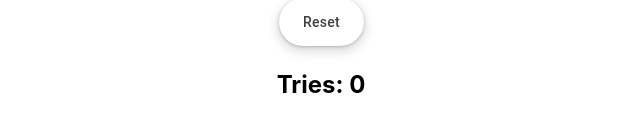
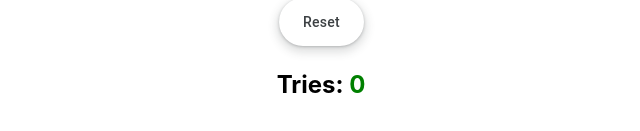
Before and after one commit to Chyngyz-Isakov/homework-54-minesweeper, a React (Create React App) app: page / in a window 1280 px wide. Shown: the part 533-664 px from the top of the page, without its empty margins (319-959 px from the left). Built offline with nearby package versions, Linux system fonts and the light colour scheme.

Commit message:
Add component triesCounts

```diff
--- a/src/App.css
+++ b/src/App.css
@@ -113,7 +113,11 @@
     box-shadow: rgba(60, 64, 67, .3) 0 1px 3px 0, rgba(60, 64, 67, .15) 0 4px 8px 3px;
 }
 
-.tries-counts{
+.tries{
     font-size: 24px;
     font-weight: bold;
 }
+
+.tries-counts {
+    color: green;
+}
--- a/src/App.tsx
+++ b/src/App.tsx
@@ -1,8 +1,9 @@
 import React, {useState} from 'react';
-import './App.css';
 import GameBox from "./components/GameBox/GameBox";
 import {Sell} from "./components/types";
 import ResetButton from "./components/ResetButton/ResetButton";
+import './App.css';
+import TriesCounts from "./components/TriesCounts/TriesCounts";
 
 
 const App = () => {
@@ -61,7 +62,8 @@ const App = () => {
                 ))}
             </div>
             <ResetButton reset={reset}/>
-            <p className='tries-counts'>Tries: {tries}</p>
+            <TriesCounts tries={tries}/>
+            {/*<p className='tries'>Tries: <span className='tries-counts'>{tries}</span></p>*/}
         </div>
     );
 }
--- /dev/null
+++ b/src/components/TriesCounts/TriesCounts.tsx
@@ -0,0 +1,11 @@
+import React from 'react';
+
+interface IProps {
+    tries: number;
+}
+
+const TriesCounts: React.FC<IProps> = ({tries}) => <p className='tries'>Tries: <span
+    className='tries-counts'>{tries}</span></p>;
+
+
+export default TriesCounts;
```
